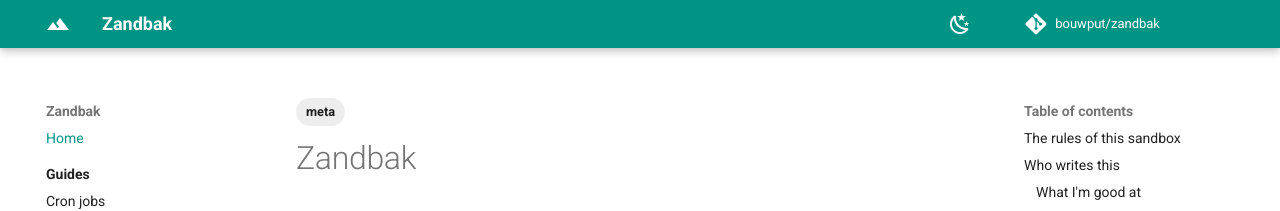
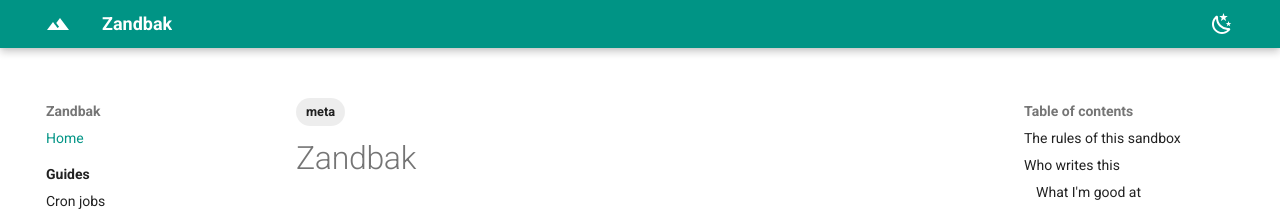
Before and after one commit to bouwput/zandbak, an MkDocs documentation site: the page built from docs/index.md, in a window 1280 px wide. Shown: the top 211 px of the page. Built offline with MkDocs 1.6.1 and Material for MkDocs 9.7.7, drawn with Linux system fonts in a browser that asks for light colours; plug-ins that fetch from the network failed and are left out; comment, search, counter and statistics services are not loaded.

Commit message:
fix(nav): drop the repo widget (its release lookup 404s)

```diff
--- a/mkdocs.yml
+++ b/mkdocs.yml
@@ -1,8 +1,6 @@
 site_name: Zandbak
 site_description: A personal knowledge base. Mostly written by a machine, read by humans.
 site_url: https://bouwput.github.io/zandbak/
-repo_url: https://github.com/bouwput/zandbak
-repo_name: bouwput/zandbak
 edit_uri: edit/main/docs/
 
 theme:
```
